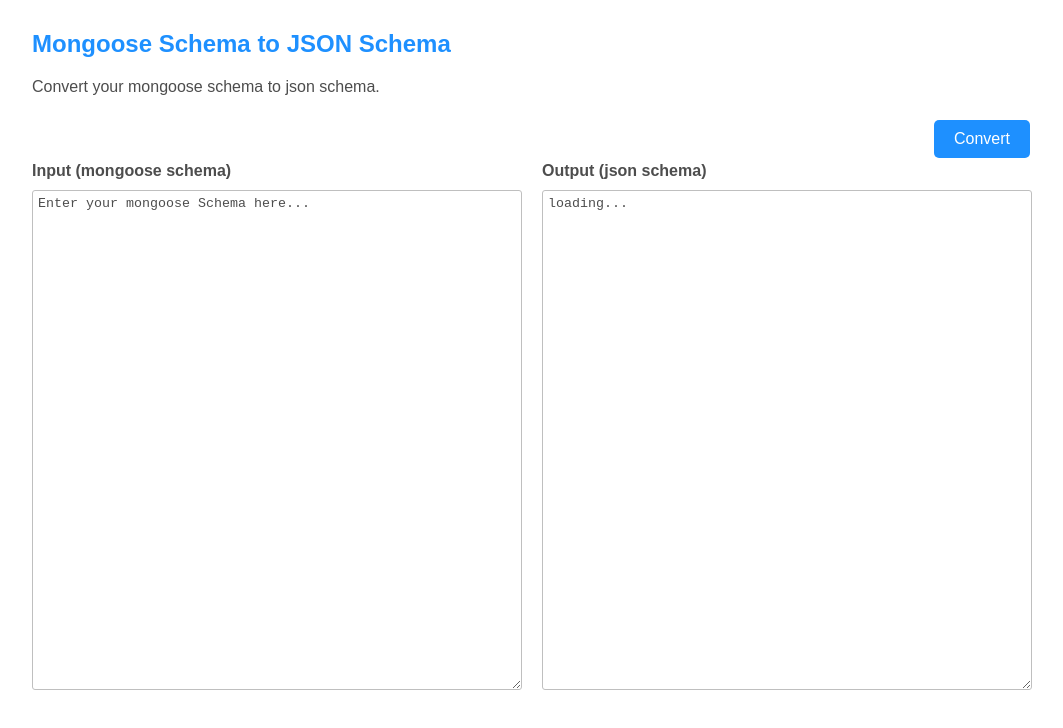
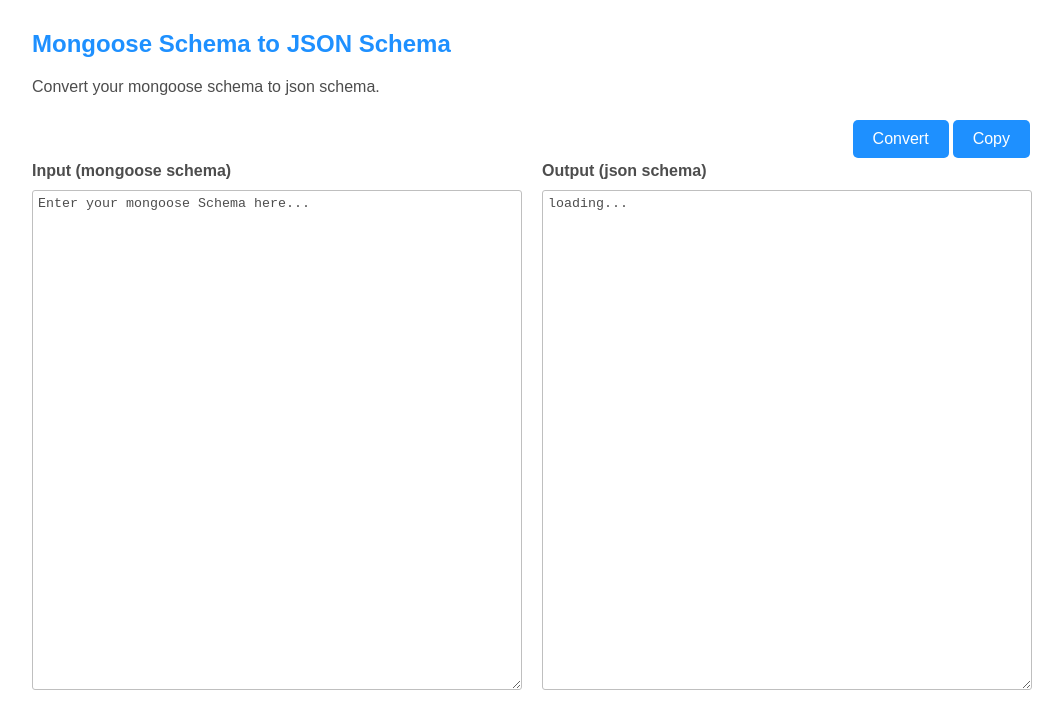
Before and after one commit to deepakgohil9/mongoose-json-schema, a website: page public/index.html in a window 1280 px wide. Shown: the whole page, without its empty margins (108-1171 px from the left). Drawn offline with Linux system fonts and the light colour scheme.

Commit message:
index.html improvments

```diff
--- a/app.js
+++ b/app.js
@@ -30,5 +30,5 @@
 })
 
 app.listen(PORT, () => {
-	console.log(`Server is running on port http://localhost:${PORT}/public`)
+	console.log(`Server is running on port http://localhost:${PORT}/`)
 })
--- a/public/index.html
+++ b/public/index.html
@@ -120,8 +120,9 @@
 		<div class="info">
 			Convert your mongoose schema to json schema.
 		</div>
-		<div class="btn-container" id="btn">
-			<button class="btn">Convert</button>
+		<div class="btn-container">
+			<button class="btn" id="btn">Convert</button>
+			<button class="btn" onclick="outputText.select(); document.execCommand('copy');">Copy</button>
 		</div>
 		<div class="playground">
 			<div class="column">
```
